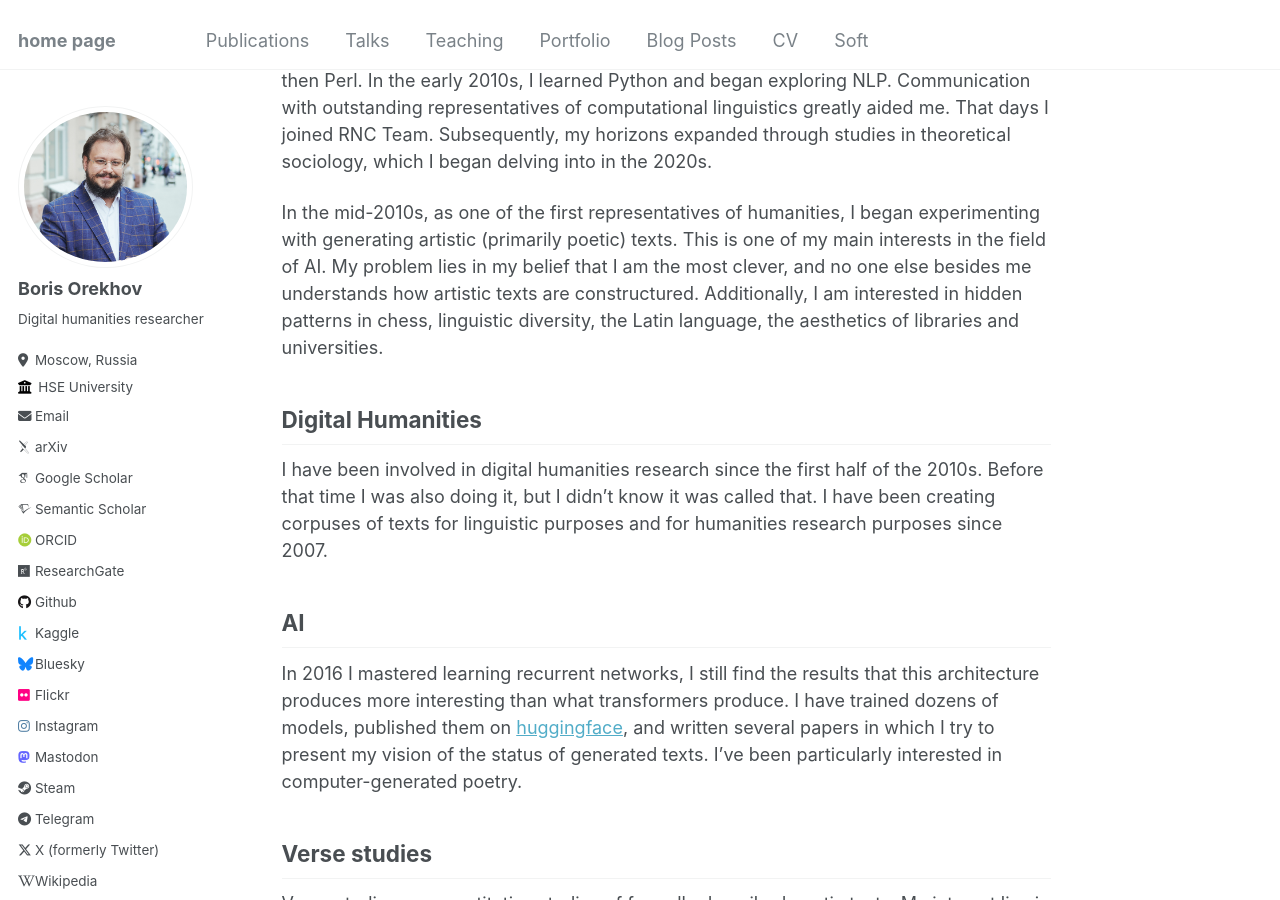
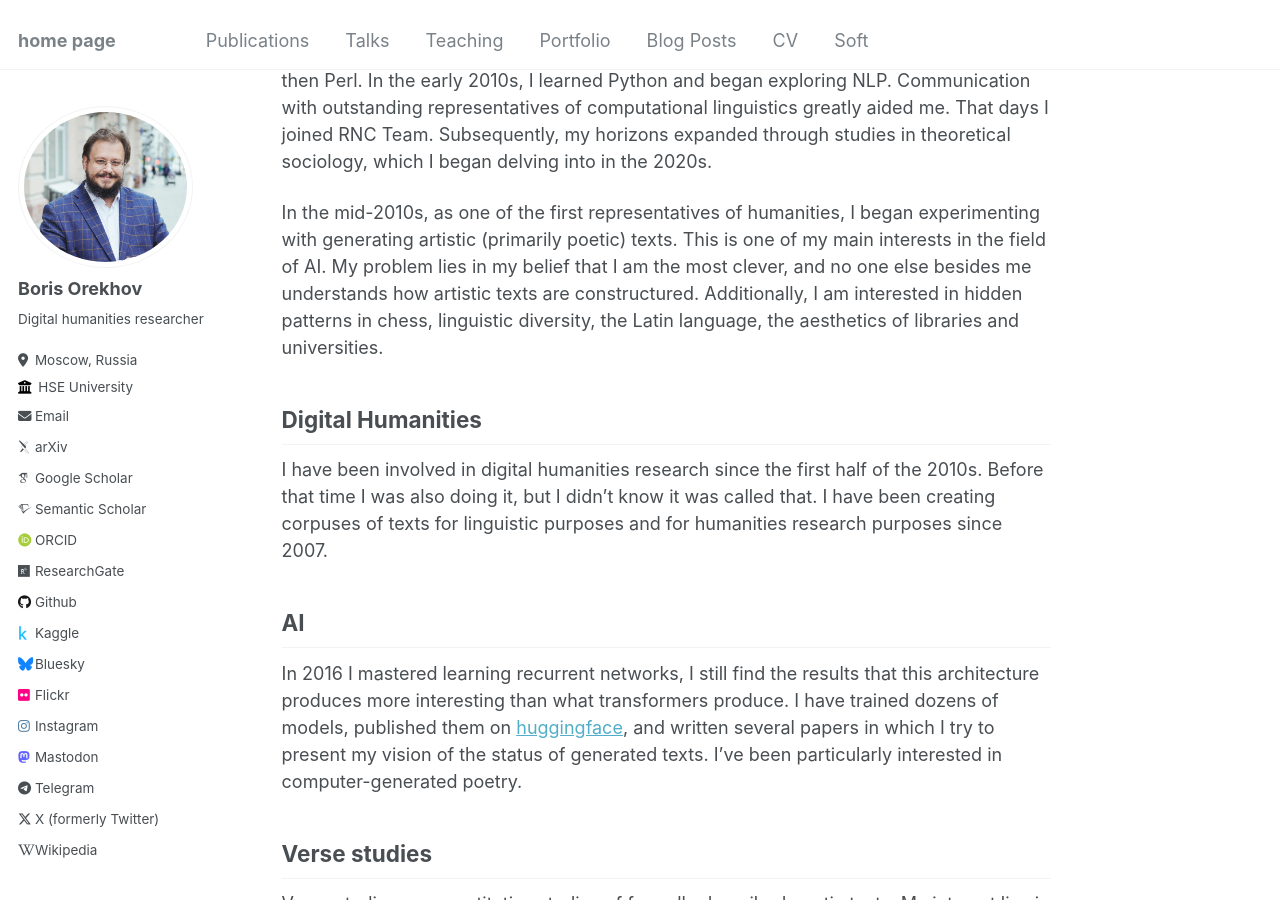
Before and after one commit to nevmenandr/homepage, a Jekyll site: the page built from _pages/about.md, in a window 1280 px wide and 900 px high, scrolled down 523 px. Built offline with Jekyll 4.4.1, drawn with Linux system fonts in a browser that asks for light colours; some web fonts are replaced.

Commit message:
Update _config.yml

```diff
--- a/_config.yml
+++ b/_config.yml
@@ -62,7 +62,7 @@ author:
   medium           : # URL
   pinterest        : # Username
   soundcloud       : # Username
-  steam            : "76561199241858764" # Username https://steamcommunity.com/profiles/76561199241858764/
+  steam            : # "76561199241858764" # Username https://steamcommunity.com/profiles/76561199241858764/
   telegram         : "https://t.me/nevmenandr" # URL
   tumblr           : # Username
   twitter          : "nevmenandr" # Username for X / Twitter
```
